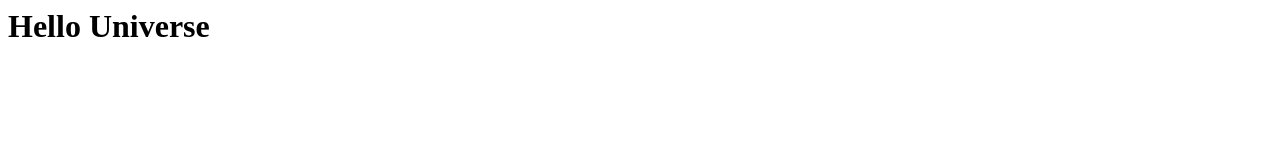
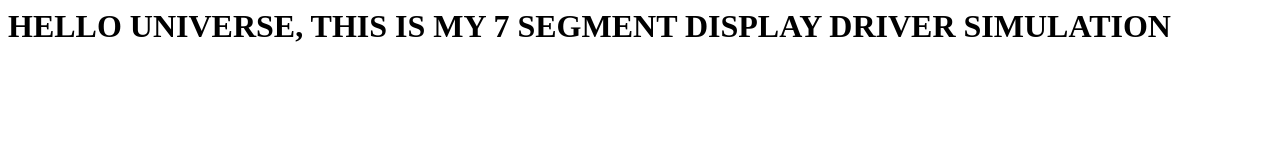
Before and after one commit to srikanth-y/Y-INF1339-Week01, a plain HTML site: page docs/index.html in a window 1280 px wide. Drawn offline with Linux system fonts and the light colour scheme.

Commit message:
Changed body text
Changed the body text message from "Hello Universe" to "HELLO UNIVERSE, THIS IS MY 7 SEGMENT DISPLAY DRIVER SIMULATION"

```diff
--- a/docs/index.html
+++ b/docs/index.html
@@ -3,6 +3,6 @@
 <title> Hello Universe </title>
 </head>
 <body>
-<h1> Hello Universe </h1>
+<h1> HELLO UNIVERSE, THIS IS MY 7 SEGMENT DISPLAY DRIVER SIMULATION </h1>
 </body>
 </html>
```
